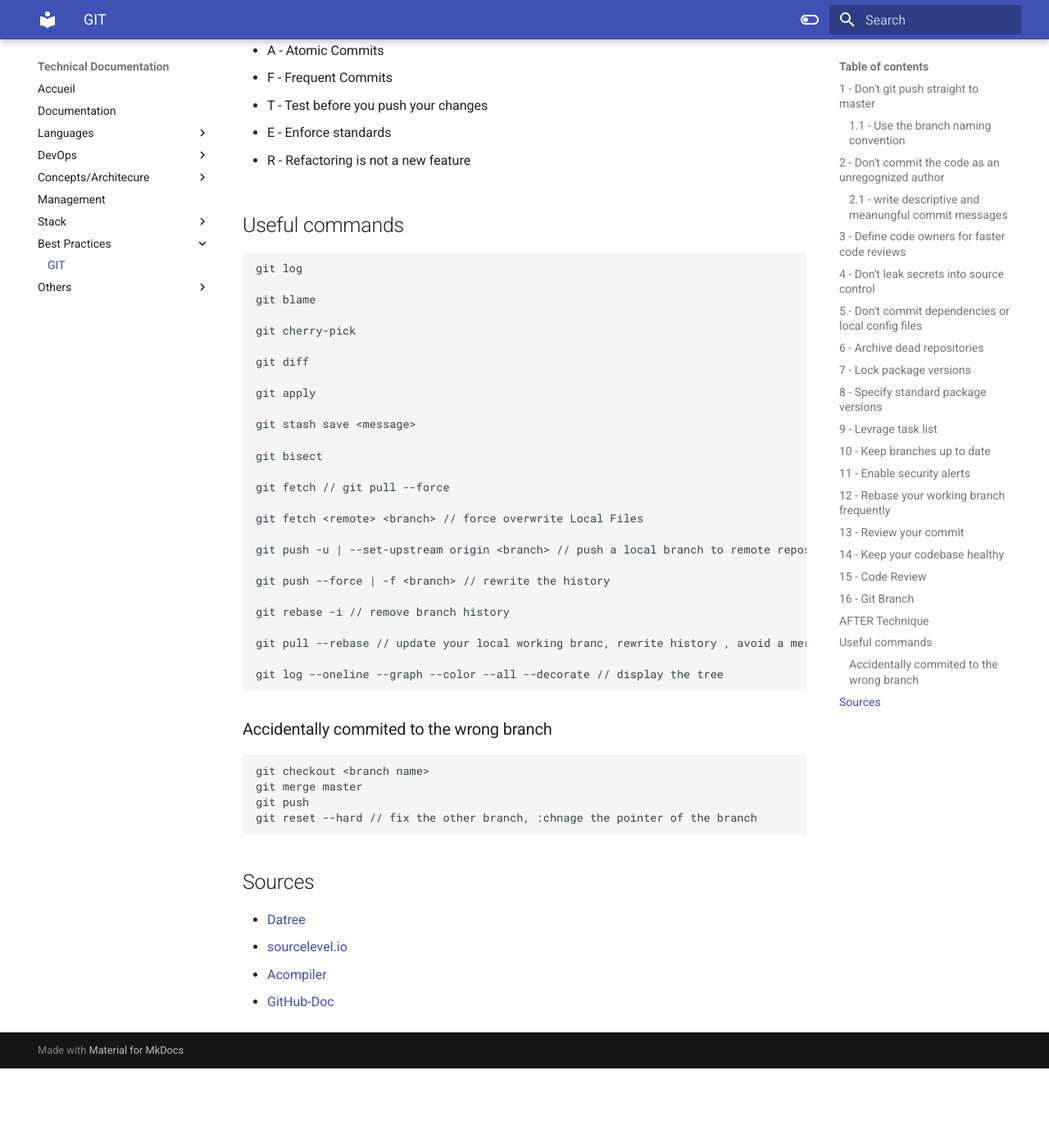
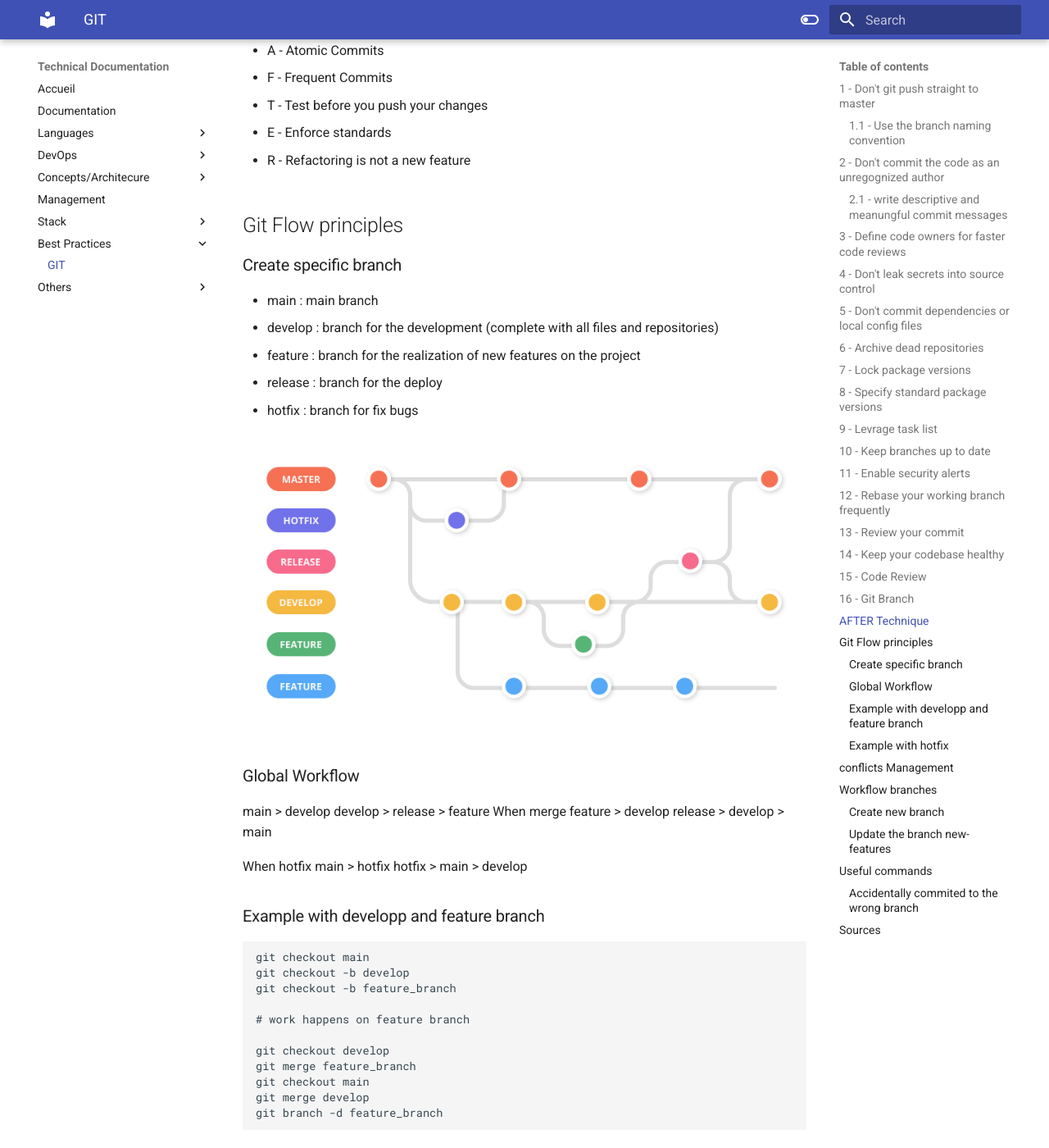
Before and after one commit to AnneLaure57/doc, an MkDocs documentation site: the page built from docs/BestPractices/bestPracticesGit.md, in a window 1280 px wide and 1400 px high, scrolled down 5362 px. Shown: the whole window at 82% size. Built offline with MkDocs 1.6.1 and Material for MkDocs 9.7.7, drawn with Linux system fonts in a browser that asks for light colours; before the commit the page ends 6665 px from its top, so only the background shows below that; some of the changed text lies outside the part shown.

Commit message:
Feat : add new content on Git part

````diff
--- a/docs/BestPractices/bestPracticesGit.md
+++ b/docs/BestPractices/bestPracticesGit.md
@@ -8,8 +8,8 @@ last update : 20/10/2021
 
 Description :
 
-<p style="text-align:justify;"> Use the concept of "cheap branching". Use differents branch promote the collaboration, and allow to ignite heathly discussions, improve
-codebase quality and spread the knowledge with others developpers (Code Review).</p>
+<p style="text-align:justify;"> Use the concept of "cheap branching". Use different branch promote the collaboration, and allow to ignite heathly discussions, improve
+codebase quality and spread the knowledge with others developers (Code Review).</p>
 
 ```
 git branch -b <name> master // create new branch from master
@@ -19,13 +19,13 @@ git checkout - //switch back to the previous branch
 
 ### **1.1 - Use the branch naming convention**
 
-<p style="text-align:justify;">Adopting a consistent branch naming convertion is essential to keeping your repository. The most popular ones is "git flow".</p>
+<p style="text-align:justify;">Adopting a consistent branch naming conversion is essential to keeping your repository. The most popular ones is "git flow".</p>
 
 ![Screenshot](../images/gitflow.png)
 
 [![Generic badge](https://badges.aleen42.com/src/github.svg)](https://nvie.com/posts/a-successful-git-branching-model/)
 
-* Use separators like - or _ when you creat a new branch
+* Use separators like - or _ when you create a new branch
 * Don't use only numbers
 * Avoid too long names
 * Avoid the use of all naming conventions
@@ -33,7 +33,7 @@ git checkout - //switch back to the previous branch
 
 Description :
 
-<p style="text-align:justify;"> Use for keep a trace of the developpment, who developp what. Example, it's possible to use the command :</p>
+<p style="text-align:justify;"> Use for keep a trace of the development, who develop what. Example, it's possible to use the command :</p>
 
 ```
 git blame <file>
@@ -159,6 +159,98 @@ Regroup the most important "Best Practices" :
 * E - Enforce standards
 
 * R - Refactoring is not a new feature
+
+## Git Flow principles
+
+### Create specific branch
+
+* main : main branch
+* develop : branch for the development (complete with all files and repositories)
+* feature : branch for the realization of new features on the project
+* release : branch for the deploy
+* hotfix : branch for fix bugs
+
+![Screenshot](../images/git-workflow-2.png)
+
+### Global Workflow
+
+main > develop
+      develop > release
+              > feature
+When merge
+feature > develop
+release > develop
+        > main
+
+When hotfix
+main > hotfix
+hotfix > main
+       > develop
+### Example with developp and feature branch
+
+```
+git checkout main
+git checkout -b develop
+git checkout -b feature_branch
+
+# work happens on feature branch
+
+git checkout develop
+git merge feature_branch
+git checkout main
+git merge develop
+git branch -d feature_branch
+```
+
+### Example with hotfix
+
+```
+git checkout main
+git checkout -b hotfix_branch
+# work is done commits are added to the hotfix_branch
+git checkout develop
+git merge hotfix_branch
+git checkout main
+git merge hotfix_branch
+```
+
+## conflicts Management
+
+```
+git pull --rebase origin <branch>
+```
+
+-- rebase : move all commits to the <branch> branch pointer.
+
+if error
+
+```
+git reset HEAD <some-file> |  git add/rm <some-file>
+git rebase --continue // if mistake, use --abort
+```
+
+## Workflow branches
+
+```
+git checkout main
+git fetch origin
+git reset --hard origin/main
+```
+
+### Create new branch
+
+```
+git checkout -b new-feature main
+```
+
+### Update the branch new-features
+
+```
+git status
+git add <some-file>
+git commit
+git push -u origin new-feature
+```
 
 ## Useful commands
 
@@ -187,7 +279,7 @@ git push --force | -f <branch> // rewrite the history
 
 git rebase -i // remove branch history
 
-git pull --rebase // update your local working branc, rewrite history , avoid a merge commmit
+git pull --rebase // update your local working branch, rewrite history , avoid a merge commit
 
 git log --oneline --graph --color --all --decorate // display the tree
 ```
@@ -198,7 +290,7 @@ git log --oneline --graph --color --all --decorate // display the tree
 git checkout <branch name>
 git merge master
 git push
-git reset --hard // fix the other branch, :chnage the pointer of the branch
+git reset --hard // fix the other branch, change the pointer of the branch
 ```
 
 ## Sources
@@ -207,3 +299,6 @@ git reset --hard // fix the other branch, :chnage the pointer of the branch
 * [sourcelevel.io](https://sourcelevel.io/blog/7-git-best-practices-to-start-using-in-your-next-commit)
 * [Acompiler](https://acompiler.com/git-best-practices/)
 * [GitHub-Doc](https://github.com/git-guides/git-add)
+* [Atlissian-WorkFlow](https://www.atlassian.com/fr/git/tutorials/comparing-workflows)
+* [Atlissian-Branch](https://www.atlassian.com/fr/git/tutorials/comparing-workflows/feature-branch-workflow)
+* [Atlissian-GitFlow](https://www.atlassian.com/fr/git/tutorials/comparing-workflows/gitflow-workflow)
````
Also changed, not shown: other parts of docs/BestPractices/bestPracticesGit.md (+5 -5 lines), docs/images/PGD-775/center-grade.png (added), docs/images/git-workflow-2.png (added).
